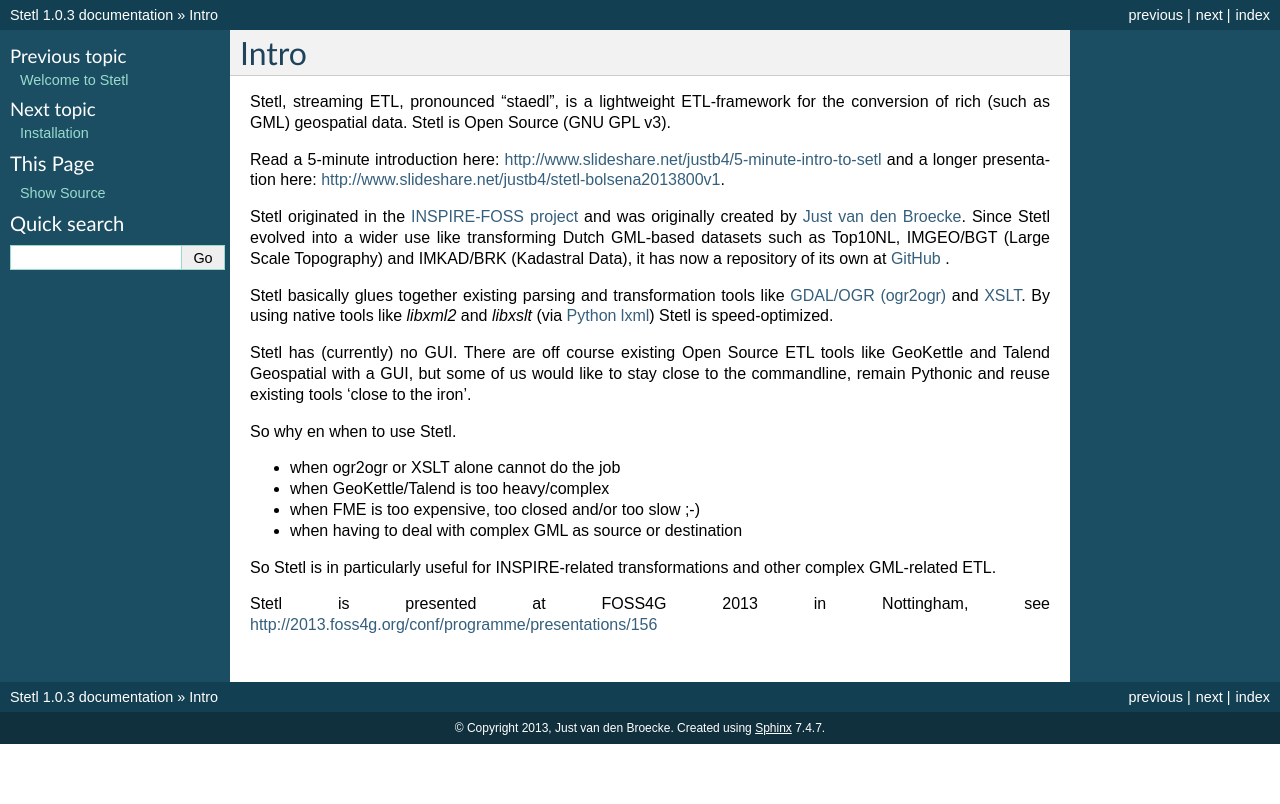
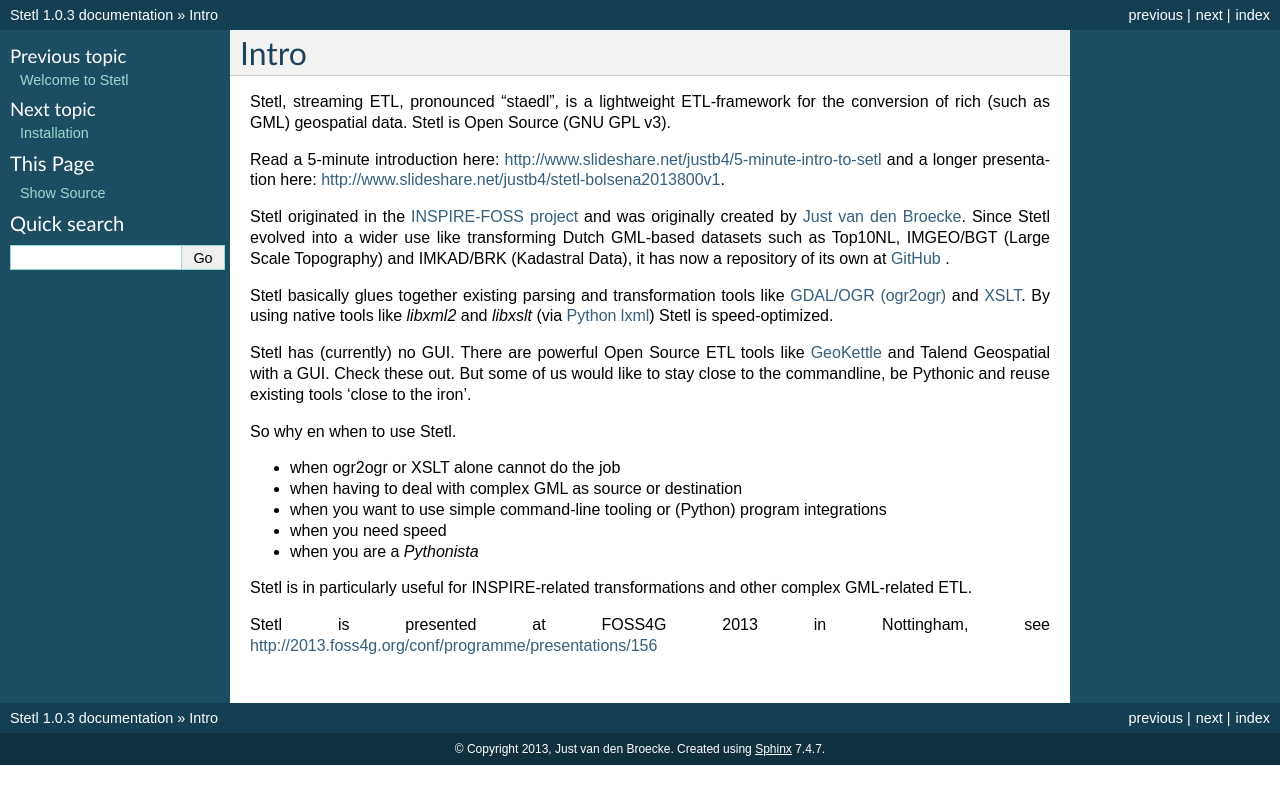
Before and after one commit to geopython/stetl, a Sphinx documentation site: the page built from docs/intro.rst, in a window 1280 px wide. Shown: the top 804 px of the page. Built offline with Sphinx 7.4.7, drawn with Linux system fonts in a browser that asks for light colours.

Commit message:
more documentation 12345

```diff
--- a/docs/intro.rst
+++ b/docs/intro.rst
@@ -19,17 +19,18 @@
 `XSLT <http://en.wikipedia.org/wiki/XSLT>`_. By using native tools like `libxml2` and `libxslt` (via `Python lxml <http://lxml.de>`_)
 Stetl is speed-optimized.
 
-Stetl has (currently) no GUI. There are off course existing Open Source ETL tools like GeoKettle and Talend
-Geospatial with a GUI, but some of us would like to stay close to the commandline, remain Pythonic and
+Stetl has (currently) no GUI. There are powerful Open Source ETL tools like `GeoKettle <http://www.spatialytics.org/projects/geokettle>`_
+and Talend Geospatial with a GUI. Check these out. But some of us would like to stay close to the commandline, be Pythonic and
 reuse existing tools 'close to the iron'.
 
 So why en when to use Stetl.
 
 * when ogr2ogr or XSLT alone cannot do the job
-* when GeoKettle/Talend is too heavy/complex
-* when FME is too expensive, too closed and/or too slow ;-)
 * when having to deal with complex GML as source or destination
+* when you want to use simple command-line tooling or (Python) program integrations
+* when you need speed
+* when you are a `Pythonista`
 
-So Stetl is in particularly useful for INSPIRE-related transformations and other complex GML-related ETL.
+Stetl is in particularly useful for INSPIRE-related transformations and other complex GML-related ETL.
 
 Stetl is presented at FOSS4G 2013 in Nottingham, see http://2013.foss4g.org/conf/programme/presentations/156
```
